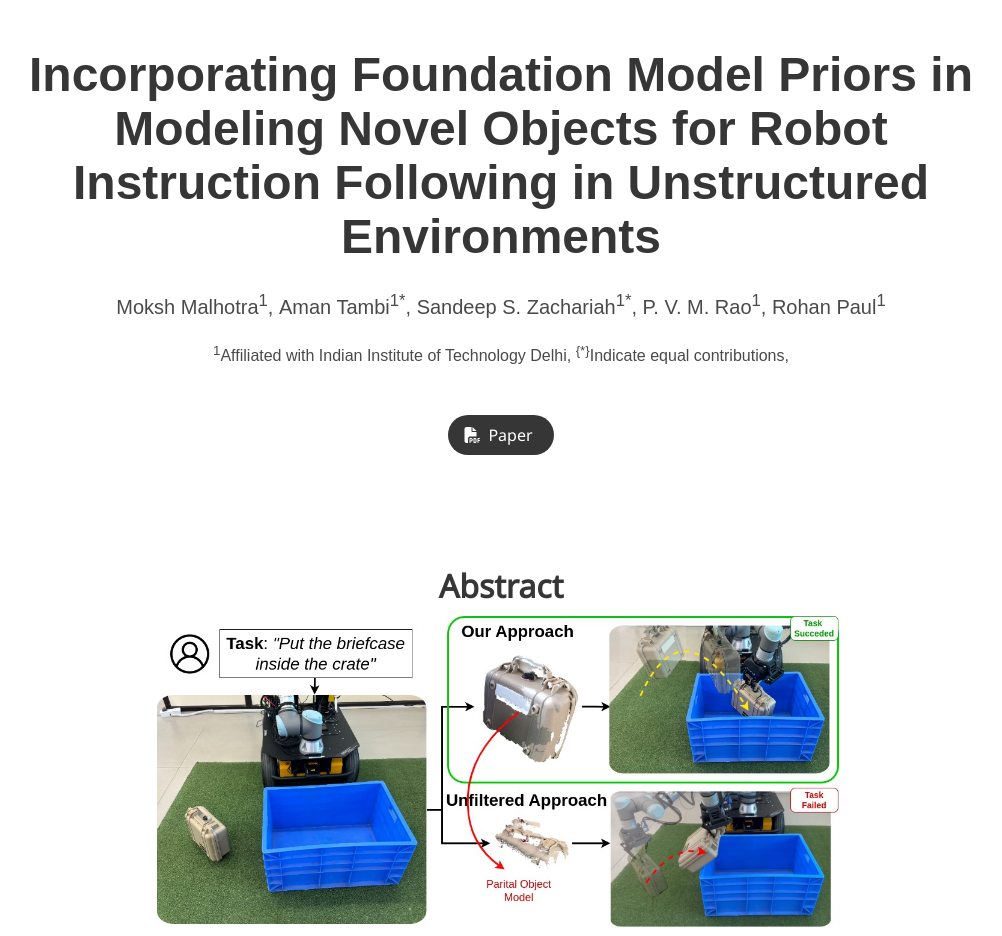
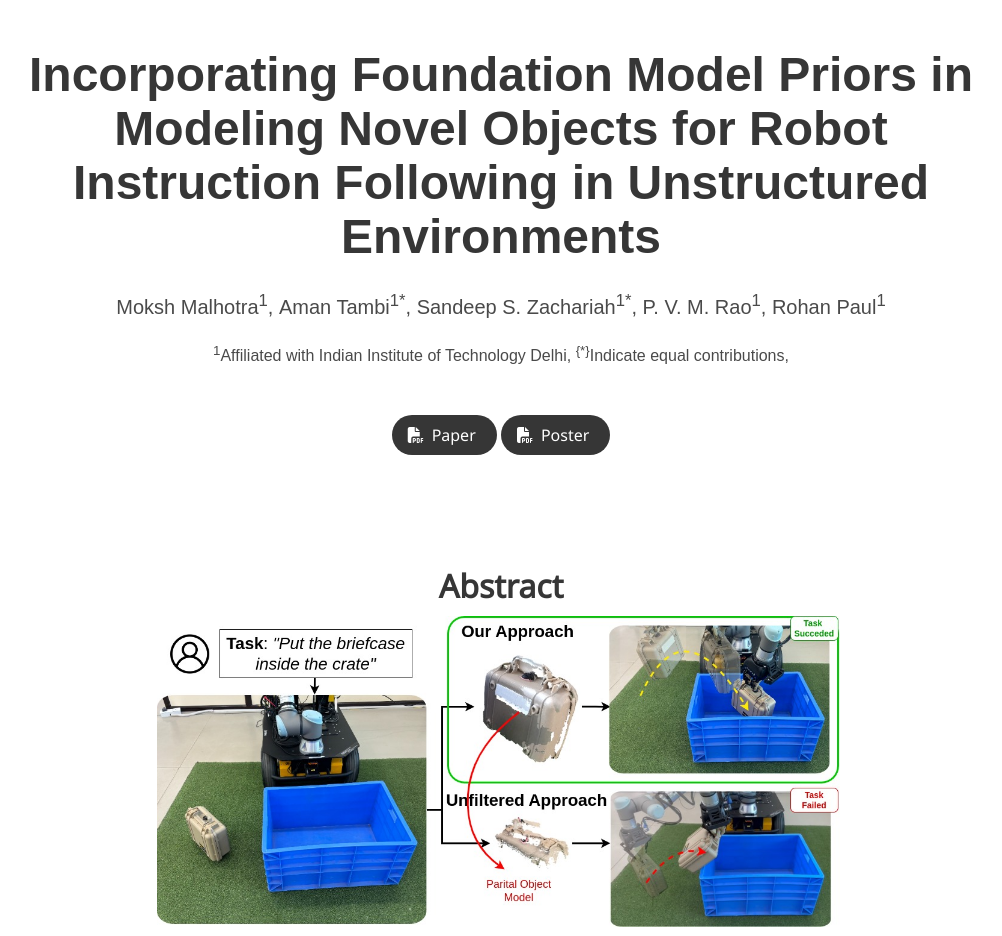
Before and after one commit to reail-iitdelhi/3DObjectModels.github.io, a plain HTML site: page index.html in a window 1280 px wide. Shown: the top 936 px of the page, without its empty margins (139-1141 px from the left). Drawn offline with nearby package versions, Linux system fonts and the light colour scheme; some icons are missing; a web font is replaced by a local one.

Commit message:
added poster link

```diff
--- a/index.html
+++ b/index.html
@@ -61,6 +61,15 @@
                         <i class="fas fa-file-pdf"></i>
                       </span>
                       <span>Paper</span>
+                    </a>
+                  </span>
+                  <!-- Poster Link. -->
+                  <span class="link-block">
+                    <a href="https://drive.google.com/file/d/1nMaZVEe26TRL3rwZ8TiOOYyyabFefAf2/view?usp=sharing" class="external-link button is-normal is-rounded is-dark">
+                      <span class="icon">
+                        <i class="fas fa-file-pdf"></i>
+                      </span>
+                      <span>Poster</span>
                     </a>
                   </span>
                   <!-- <span class="link-block">
```
